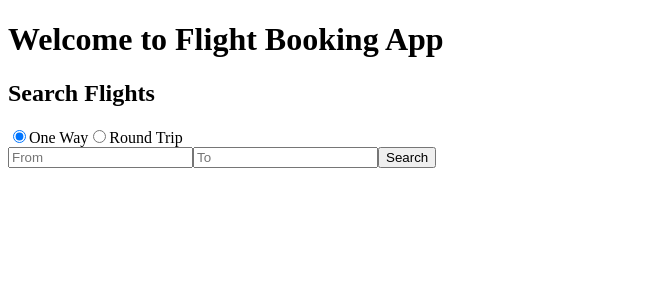
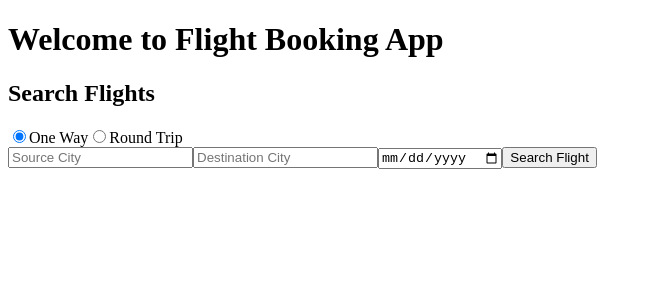
Before and after one commit to acciojob/phoenix-airlines-sowndarya1208-pixel, a React app: page / in a window 1280 px wide. Shown: the top 300 px of the page, without its empty margins (0-652 px from the left). Built offline with nearby package versions, Linux system fonts and the light colour scheme.

Commit message:
Update FlightSearch.js

```diff
--- a/src/components/FlightSearch.js
+++ b/src/components/FlightSearch.js
@@ -10,6 +10,7 @@ const FlightSearch = ({ goBooking }) => {
   const [from, setFrom] = useState("");
   const [to, setTo] = useState("");
   const [result, setResult] = useState(null);
+  const [journeyDate, setJourneyDate] = useState("");
 
   const handleSearch = () => {
 
@@ -64,19 +65,25 @@ const FlightSearch = ({ goBooking }) => {
 
       <input
         type="text"
-        placeholder="From"
+        placeholder="Source City"
         value={from}
         onChange={(e) => setFrom(e.target.value)}
       />
 
       <input
         type="text"
-        placeholder="To"
+        placeholder="Destination City"
         value={to}
         onChange={(e) => setTo(e.target.value)}
       />
 
-      <button onClick={handleSearch}>Search</button>
+      <input
+          type="date"
+          placeholder="dd/mm/yy"
+          onChange={(e) => setJourneyDate(e.target.value)}
+      />
+
+      <button onClick={handleSearch}>Search Flight</button>
 
       <ul>
 
```
